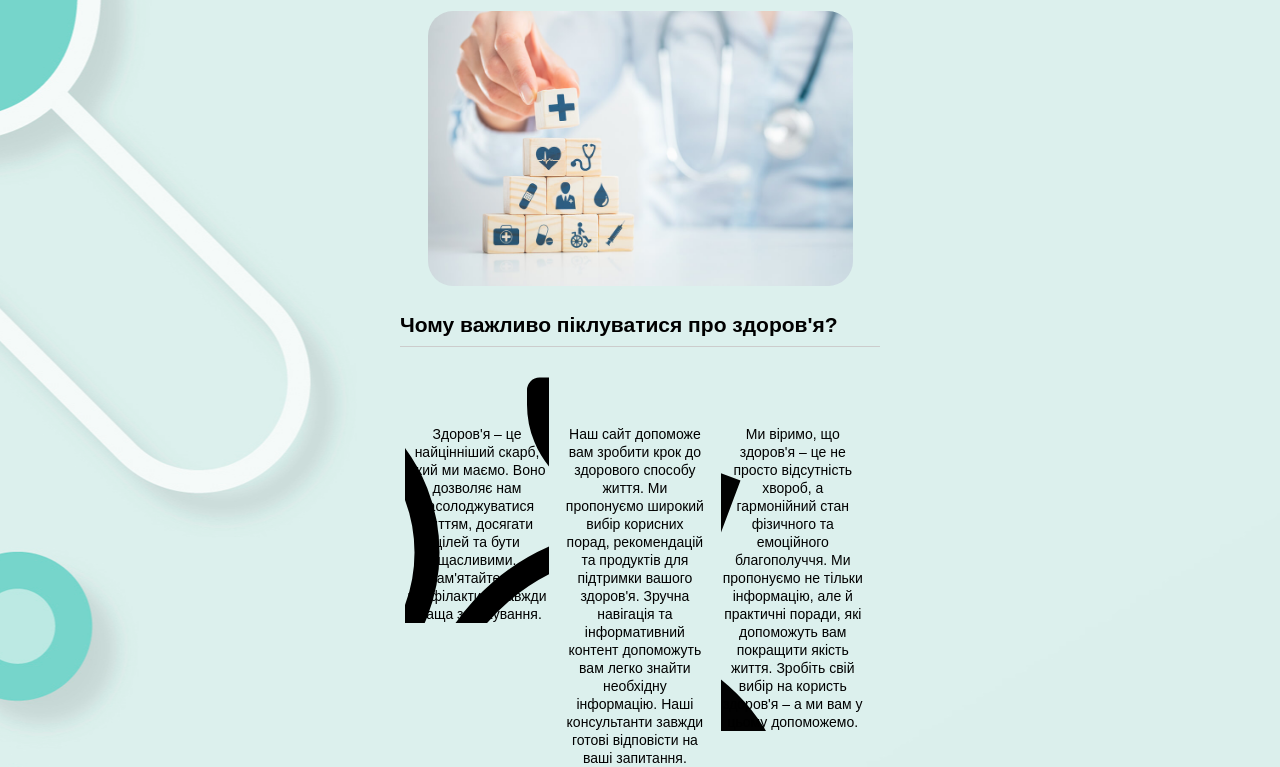
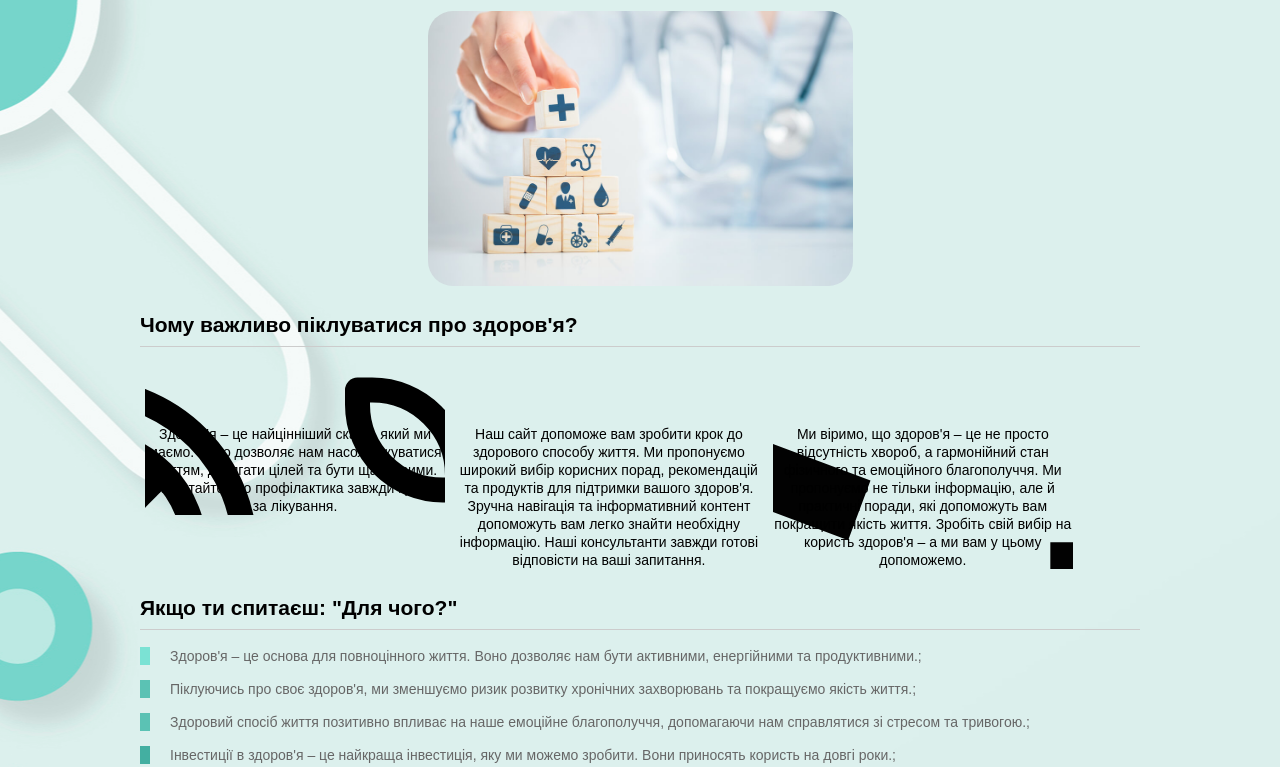
Before and after one commit to DarynaPolt/Save_health, a plain HTML site: page index.html in a window 1280 px wide. Shown: the part 141-908 px from the top of the page. Drawn offline with Linux system fonts and the light colour scheme; files whose address does not match are found by name.

Commit message:
Update style.css

```diff
--- a/css/style.css
+++ b/css/style.css
@@ -45,7 +45,7 @@ h2 {
 }
 
 .container {
-    width: 480px;
+    width: 1000px;
     margin: 0 auto;
 }
 
```
